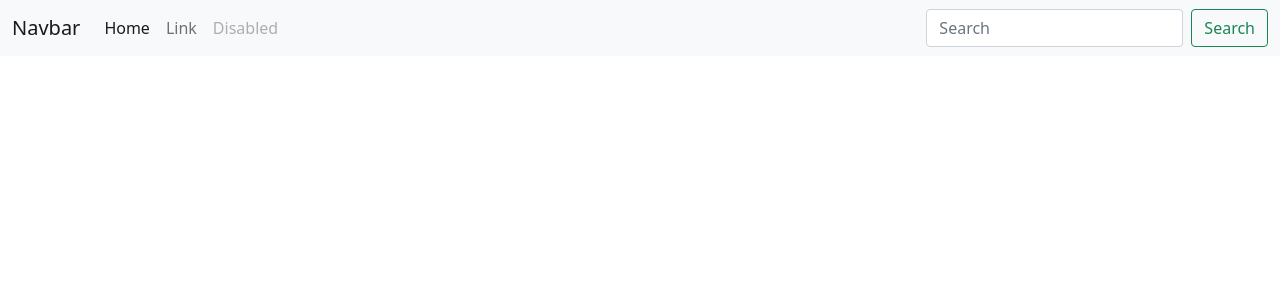
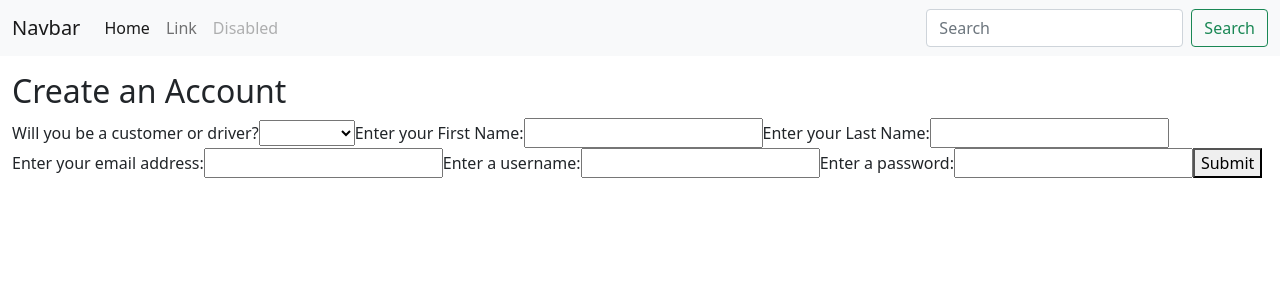
Before and after one commit to Fred374/project_2, an Angular app in the folder project_2_front/: page /registration in a window 1280 px wide. Before the commit this address led to /. Shown: the top 300 px of the page. Built offline with nearby package versions, Linux system fonts and the light colour scheme.

Commit message:
LF will be replaced by CRLF| redoing my repo

```diff
--- a/project_2_front/src/app/app-routing.module.ts
+++ b/project_2_front/src/app/app-routing.module.ts
@@ -2,6 +2,7 @@ import { NgModule } from '@angular/core';
 import { RouterModule, Routes } from '@angular/router';
 import { ChooserestaurantComponent } from './components/orders/chooserestaurant/chooserestaurant.component';
 import { OrdersComponent } from './components/orders/orders.component';
+import { RegistrationComponent } from './components/registration/registration.component';
 import { MoodforwhatComponent } from './moodforwhat/moodforwhat.component';
 import { RestaurantOrdersComponent } from './restaurant-orders/restaurant-orders.component';
 
@@ -9,7 +10,8 @@ const routes: Routes = [
   {path: "orders", component: OrdersComponent},
   {path: "mood", component: MoodforwhatComponent},
   {path: "restaurant/orders", component: RestaurantOrdersComponent},
-  {path: "chooseRestaurant", component: ChooserestaurantComponent}
+  {path: "chooseRestaurant", component: ChooserestaurantComponent},
+  {path: "registration", component: RegistrationComponent}
 ];
 
 @NgModule({
--- a/project_2_front/src/app/app.module.ts
+++ b/project_2_front/src/app/app.module.ts
@@ -11,6 +11,7 @@ import { NavbarComponent } from './navbar/navbar.component';
 import { FormsModule } from '@angular/forms';
 import { HttpClientModule } from '@angular/common/http';
 import { RestaurantmenuComponent } from './components/orders/restaurantmenu/restaurantmenu.component';
+import { RegistrationComponent } from './components/registration/registration.component';
 
 @NgModule({
   declarations: [
@@ -20,7 +21,8 @@ import { RestaurantmenuComponent } from './components/orders/restaurantmenu/rest
     MoodforwhatComponent,
     RestaurantOrdersComponent,
     NavbarComponent,
-    RestaurantmenuComponent
+    RestaurantmenuComponent,
+    RegistrationComponent
   ],
   imports: [
     BrowserModule,
--- /dev/null
+++ b/project_2_front/src/app/components/registration/registration.component.html
@@ -0,0 +1,33 @@
+<h2>Create an Account</h2>
+
+<form>
+    <div class="inputContainer">
+
+        <label for="userTypeId">Will you be a customer or driver?</label>
+        <select  name="userTypeId" [(ngModel)]="input" id="userTypeId">
+            <option value="1">Customer</option>
+            <option value="2">Driver</option>
+        </select>
+
+        <label for="firstName">Enter your First Name:</label>
+        <input type="text" id="firstName" name="firstName" [(ngModel)]="user.userFirstName">
+
+        <label for="lastName">Enter your Last Name:</label>
+        <input type="text" id="lastName" name="lastName" [(ngModel)]="user.userLastName">
+
+        <label for="email">Enter your email address:</label>
+        <input type="text" id="email" name="email" [(ngModel)]="user.userEmail">
+
+        <label for="username">Enter a username:</label>
+        <input type="text" id="username" name="username" [(ngModel)]="user.userUsername">
+
+        <label for="password">Enter a password:</label>
+        <input type="text" id="password" name="password" [(ngModel)]="user.userPassword">
+
+        <!--
+        <h4>Confirm password:</h4>
+        <input type="text" name="password2" ngModel placeholder="Enter password here">
+        -->
+        <button type="submit" (click)="createUser()">Submit</button>
+    </div>
+</form>
--- /dev/null
+++ b/project_2_front/src/app/components/registration/registration.component.ts
@@ -0,0 +1,27 @@
+import { Component, OnInit } from '@angular/core';
+import { User } from 'src/app/models/user';
+import { UserService } from 'src/app/services/user.service';
+
+@Component({
+  selector: 'app-registration',
+  templateUrl: './registration.component.html',
+  styleUrls: ['./registration.component.css']
+})
+export class RegistrationComponent implements OnInit {
+
+  // user input for roleId
+  public input: number = 0;
+
+  user: User = new User();
+
+  constructor(private us:UserService) { }
+
+  ngOnInit(): void {}
+
+  //
+  createUser(){
+    console.log(this.user);
+    this.us.createUser(this.user, this.input).subscribe();
+  }
+
+}
--- a/project_2_front/src/app/models/user.ts
+++ b/project_2_front/src/app/models/user.ts
@@ -3,13 +3,13 @@ import { UserRole } from "./user-role";
 export class User {
 
     constructor(
-        public userId: number,
-        public userUsername: string,
-        public userPassword: string,
-        public userFirstName: string,
-        public userLastName: string,
-        public userEmail: string,
-        public userRoleId: UserRole
+        public userId?: number,
+        public userUsername?: string,
+        public userPassword?: string,
+        public userFirstName?: string,
+        public userLastName?: string,
+        public userEmail?: string,
+        public userRoleId?: UserRole
     ) { }
 
 }
--- /dev/null
+++ b/project_2_front/src/app/services/user.service.ts
@@ -0,0 +1,32 @@
+import { HttpClient, HttpHeaders } from '@angular/common/http';
+import { Injectable } from '@angular/core';
+import { Observable } from 'rxjs';
+import { User } from '../models/user';
+
+@Injectable({
+  providedIn: 'root'
+})
+
+
+
+export class UserService {
+
+  baseURL: string = "http://localhost:4009/food/user";
+
+  // we need HttpClient in order to make requests
+  constructor(private http: HttpClient) { }
+
+  httpOptions = {
+  headers: new HttpHeaders({
+    'Access-Control-Allow-Origin':'*',
+    'Authorization':'authkey',
+    'userid':'1'
+  })
+};
+
+  // post request to insert a new user into backend
+  public createUser(user: User, id:number): Observable<User> {
+    return this.http.post<User>(this.baseURL + "/register/" + id, user, this.httpOptions);
+  }
+
+}
```
Also changed, not shown: project_2_front/src/app/components/registration/registration.component.css (added), 2 other files (tests, documents, lock files or other folders).
